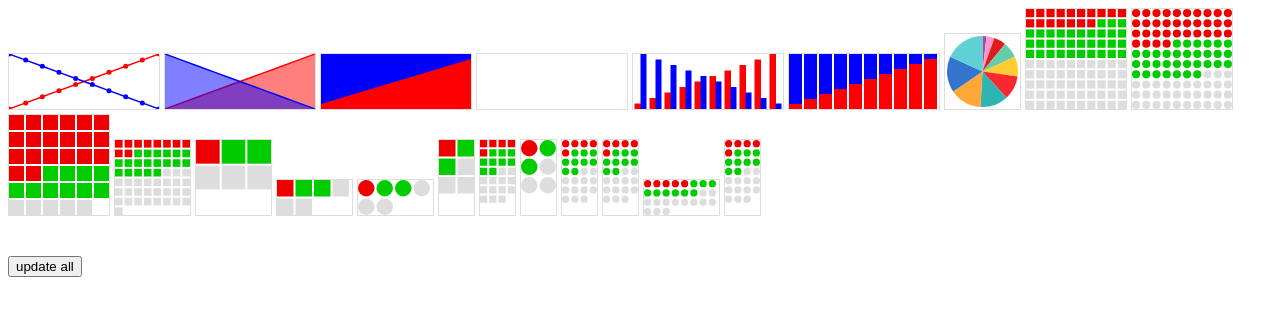
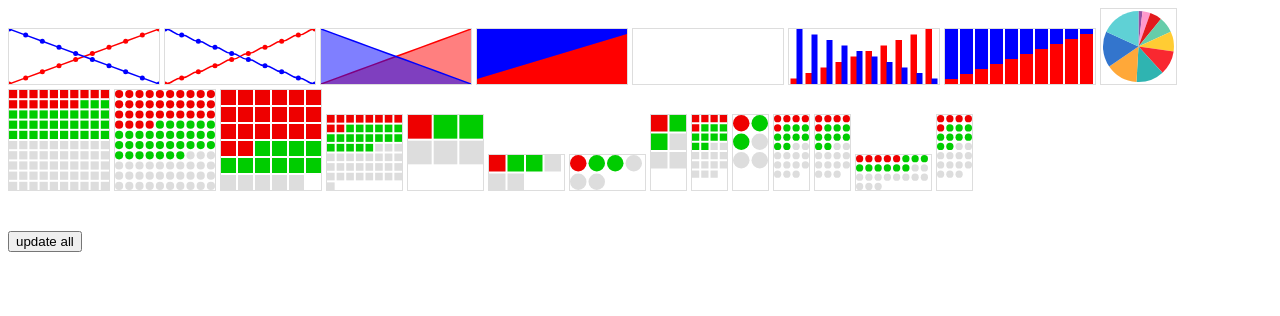
Before and after one commit to adammark/Chartlets, a plain HTML site: page test/work.html in a window 1280 px wide. Drawn offline with Linux system fonts and the light colour scheme.

Commit message:
Supporting custom renderers via setRenderer()

```diff
--- a/src/chartlets.js
+++ b/src/chartlets.js
@@ -32,8 +32,7 @@
   renderers = {
     "line": renderLineChart,
     "bar": renderBarChart,
-    "pie": renderPieChart,
-    "brick": renderBrickChart
+    "pie": renderPieChart
   };
 
   // Built-in color themes. A theme can have any number of colors (as hex, RGB/A, or HSL/A)
@@ -301,7 +300,7 @@
   }
 
   // Get the color string for the given index. Return black if undefined
-  function getColorForIndex(idx) {
+  function colorOf(idx) {
     return colors[idx] || "#000";
   }
 
@@ -387,22 +386,17 @@
       }
       else {
         w = lineWidth + 1;
-        drawCircle(fillStyle, null, x, y, w);
+        drawCircle(fillStyle, x, y, w);
       }
     }
   }
 
   // Draw a circle
-  function drawCircle(fillStyle, strokeStyle, x, y, r) {
+  function drawCircle(fillStyle, x, y, r) {
     ctx.fillStyle = fillStyle;
-    ctx.strokeStyle = strokeStyle;
     ctx.beginPath();
     ctx.arc(x, y, r, 2 * Math.PI, false);
     ctx.fill();
-
-    if (strokeStyle) {
-      ctx.stroke();
-    }
   }
 
   // Draw a rectangle from bottom left corner
@@ -500,7 +494,7 @@
 
     for (i = 0; i < sets.length; i++) {
       set = sets[i];
-      strokeStyle = getColorForIndex(i);
+      strokeStyle = colorOf(i);
 
       if (isStacked()) {
         set = mergeSets(sets.slice(0, i + 1));
@@ -556,7 +550,7 @@
           y = getYForValue(sumY(sets.slice(0, i + 1), j));
         }
 
-        drawRect(getColorForIndex(i), x, y, w, h);
+        drawRect(colorOf(i), x, y, w, h);
       }
     }
   }
@@ -574,7 +568,7 @@
     sum = sumSet(set);
 
     for (i = 0; i < set.length; i++) {
-      ctx.fillStyle = getColorForIndex(i);
+      ctx.fillStyle = colorOf(i);
       ctx.beginPath();
       a2 = a1 + (set[i] / sum) * (2 * Math.PI);
 
@@ -584,50 +578,6 @@
       ctx.fill();
       a1 = a2;
     }
-  }
-
-  function renderBrickChart() {
-    var i;
-    var set = sets[0];
-    var sum = sumSet(set);
-    var m = Math.min((width * height) / 100, sum); // number of dots
-    var z = opts.basis ? Math.max(opts.basis, m) : m;
-    var c = 0;
-    var t = [set[0] / sum];
-    var n = Math.ceil(width / Math.sqrt((width * height) / z)); // dots per row
-    var o = Math.ceil(z / n); // dots per col
-    var p = 2; // padding between dots
-    var w = Math.min((width - (p * (n-1))) / n, (height - (p * (o-1))) / o);
-    var x1 = opts.shape === "circle" ? w / 2 : 0; // x origin
-    var y1 = x1; // y origin
-    var x = x1; // current x
-    var y = y1; // current y
-
-    for (i = 1; i < set.length; i++) {
-      t.push(t[i - 1] + (set[i] / sum));
-    }
-
-    // left to right, top to bottom
-    for (i = 0; i < m; i++) {
-      if (i && i % n == 0) {
-        x = x1;
-        y += w + p;
-      }
-
-      if (i / m >= t[c]) {
-        c++;
-      }
-
-      if (opts.shape === "circle") {
-        drawCircle(getColorForIndex(c), null, x, y, w / 2);
-      }
-      else {
-        drawRect(getColorForIndex(c), x, y, w, -w);
-      }
-
-      x += w + p;
-    }
-
   }
 
   // Render or re-render the chart for the given element
@@ -661,7 +611,7 @@
     }
 
     try {
-      renderers[type]();
+      renderers[type](ctx, width, height, sets, opts);
     }
     catch (e) {
       console.error(e.message);
@@ -690,7 +640,11 @@
 
     // Get a color theme as an array of strings
     getTheme: function (name) {
-      return themes[name];
+      return name ? themes[name] : colors;
+    },
+
+    setRenderer: function (type, renderer) {
+      renderers[type] = renderer;
     },
 
     // Update data sets for the element with the given ID
--- a/test/work.html
+++ b/test/work.html
@@ -17,6 +17,8 @@ canvas {
 <body>
 
 <canvas id="test_1" class="chartlet" data-type="line" data-sets="[1 2 3 4 5 6 7 8 9 10] [10 9 8 7 6 5 4 3 2 1]" data-colors="#f00 #00f" width="150" height="55" data-opts="cap:circle"></canvas>
+
+<canvas id="test_1a" class="chartlet" data-type="line" data-sets="[1 2 3 4 5 6 7 8 9 10] [10 9 8 7 6 5 4 3 2 1]" data-colors="#f00 #00f" width="150" height="55" data-opts="cap:circle shape:smooth"></canvas>
 
 <canvas id="test_2" class="chartlet" data-type="line" data-sets="[1 2 3 4 5 6 7 8 9 10] [10 9 8 7 6 5 4 3 2 1]" data-colors="#f00 #00f" width="150" height="55" data-opts="fill:solid"></canvas>
 
@@ -64,6 +66,72 @@ canvas {
 <button onclick="updateAll()">update all</button>
 
 <script>
+Chartlets.setRenderer("brick", function (ctx, width, height, sets, opts) {
+  function circle(color, x, y, r) {
+    ctx.fillStyle = color;
+    ctx.beginPath();
+    ctx.arc(x, y, r, 2 * Math.PI, false);
+    ctx.fill();
+  }
+
+  function rect(color, x, y, w, h) {
+    ctx.fillStyle = color;
+    ctx.fillRect(x, y - h, w, h);
+  }
+
+  function sumSet(set) {
+    var i, n = 0;
+
+    for (i = 0; i < set.length; i++) {
+      n += +set[i];
+    }
+
+    return n;
+  }
+
+  var i;
+  var set = sets[0];
+  var sum = sumSet(set);
+  var m = Math.min((width * height) / 100, sum); // number of dots
+  var z = opts.basis ? Math.max(opts.basis, m) : m;
+  var c = 0;
+  var t = [set[0] / sum];
+  var n = Math.ceil(width / Math.sqrt((width * height) / z)); // dots per row
+  var o = Math.ceil(z / n); // dots per col
+  var p = 2; // padding between dots
+  var w = Math.min((width - (p * (n-1))) / n, (height - (p * (o-1))) / o);
+  var x1 = opts.shape === "circle" ? w / 2 : 0; // x origin
+  var y1 = x1; // y origin
+  var x = x1; // current x
+  var y = y1; // current y
+  var colors = Chartlets.getTheme();
+
+  for (i = 1; i < set.length; i++) {
+    t.push(t[i - 1] + (set[i] / sum));
+  }
+
+  // left to right, top to bottom
+  for (i = 0; i < m; i++) {
+    if (i && i % n == 0) {
+      x = x1;
+      y += w + p;
+    }
+
+    if (i / m >= t[c]) {
+      c++;
+    }
+
+    if (opts.shape === "circle") {
+      circle(colors[c], x, y, w / 2);
+    }
+    else {
+      rect(colors[c], x, y, w, -w);
+    }
+
+    x += w + p;
+  }
+});
+
 Chartlets.render();
 
 function update(id) {
```
